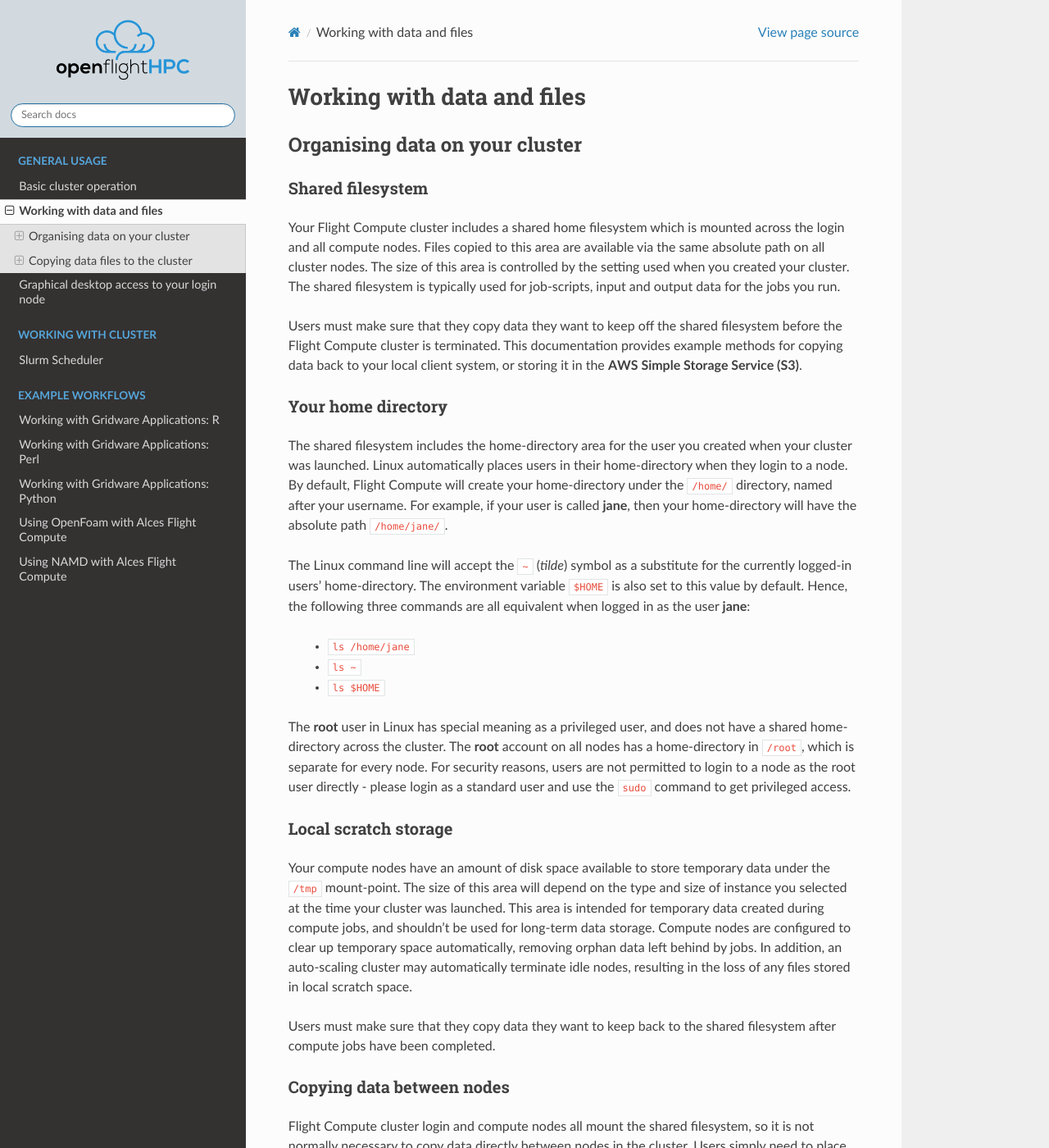
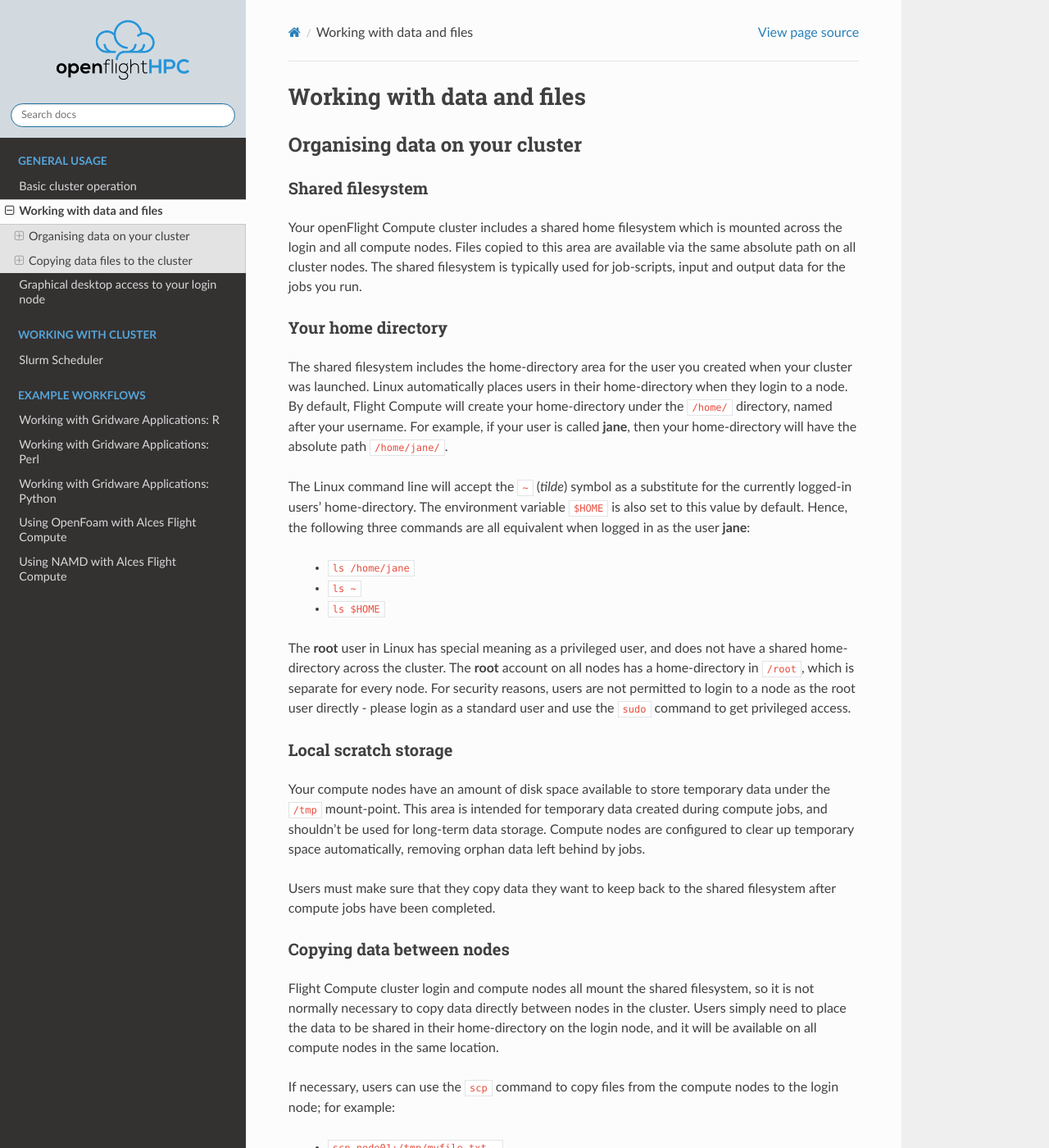
Before and after one commit to openflighthpc/use.openflighthpc.org, a Sphinx documentation site: the page built from docs/source/general-usage/data_basics.rst, in a window 1280 px wide and 1400 px high. Shown: the whole window at 82% size. Built offline with Sphinx 7.4.7 and the Read the Docs theme 2.0.0, drawn with Linux system fonts in a browser that asks for light colours; some of the changed lines change nothing that is shown; some of the changed text lies outside the part shown.

Commit message:
Update data usage instructions

```diff
--- a/docs/source/general-usage/data_basics.rst
+++ b/docs/source/general-usage/data_basics.rst
@@ -10,9 +10,7 @@
 Shared filesystem
 -----------------
 
-Your Flight Compute cluster includes a shared home filesystem which is mounted across the login and all compute nodes. Files copied to this area are available via the same absolute path on all cluster nodes. The size of this area is controlled by the setting used when you created your cluster. The shared filesystem is typically used for job-scripts, input and output data for the jobs you run.
-
-Users must make sure that they copy data they want to keep off the shared filesystem before the Flight Compute cluster is terminated. This documentation provides example methods for copying data back to your local client system, or storing it in the **AWS Simple Storage Service (S3)**.
+Your openFlight Compute cluster includes a shared home filesystem which is mounted across the login and all compute nodes. Files copied to this area are available via the same absolute path on all cluster nodes. The shared filesystem is typically used for job-scripts, input and output data for the jobs you run.
 
 Your home directory
 -------------------
@@ -32,7 +30,7 @@
 Local scratch storage
 ---------------------
 
-Your compute nodes have an amount of disk space available to store temporary data under the ``/tmp`` mount-point. The size of this area will depend on the type and size of instance you selected at the time your cluster was launched. This area is intended for temporary data created during compute jobs, and shouldn't be used for long-term data storage. Compute nodes are configured to clear up temporary space automatically, removing orphan data left behind by jobs. In addition, an auto-scaling cluster may automatically terminate idle nodes, resulting in the loss of any files stored in local scratch space.
+Your compute nodes have an amount of disk space available to store temporary data under the ``/tmp`` mount-point. This area is intended for temporary data created during compute jobs, and shouldn't be used for long-term data storage. Compute nodes are configured to clear up temporary space automatically, removing orphan data left behind by jobs.
 
 Users must make sure that they copy data they want to keep back to the shared filesystem after compute jobs have been completed.
 
@@ -44,13 +42,13 @@
 
 If necessary, users can use the ``scp`` command to copy files from the compute nodes to the login node; for example:
 
- - ``scp ip-10-75-0-235:/tmp/myfile.txt .``
+ - ``scp node01:/tmp/myfile.txt .``
 
-Alternatively, users could login to the compute node (e.g. ``ssh ip-10-75-0-235``) and copy the data back to the shared filesystem on the node:
+Alternatively, users could login to the compute node (e.g. ``ssh node01``) and copy the data back to the shared filesystem on the node:
 
 .. code:: bash
 
-    ssh ip-10-75-0-235
+    ssh node01
     cp /tmp/myfile ~/myfile
 
 
@@ -145,7 +143,7 @@
 .. hint:: Storage services that are compatible with standard protocols such as ``S3`` and ``SWIFT`` should be compatible with the tools provided on an Alces Flight cluster. Configure the ``service address`` or ``Authentication Endpoint`` appropriately for your chosen storage provider in order to use third-party services.
 
 
-Using alces storage commands
+Using flight storage commands
 ----------------------------
 
 Your Flight Compute cluster includes command-line tools which can be used to enable access to existing **AWS S3**, **Swift** and **Dropbox** accounts. Object storage services which are compatible with S3 or Swift can also be configured. For example - a Ceph storage platform with a compatible **RADOS-gateway** can be accessed using S3 support. To enable access to these services, users must first enable them with the following commands:
@@ -164,12 +162,12 @@
 
 .. code:: bash
 
-    [alces@login1(scooby) ~]$ alces storage configure my-s3area1 s3
+    [alces@login1(scooby) ~]$ flight storage configure my-s3area1 s3
     Display name [my-s3area1]:
     Access key: PZHAA6I2OEDF9F2RQS8Q
     Secret key: ********************
     Service address [s3.amazonaws.com]:
-    alces storage configure: storage configuration complete
+    flight storage configure: storage configuration complete
 
 .. note:: If using a Ceph filesystem with a RADOS-gateway, enter the hostname of your gateway service as the ``Service address`` configuration item. For Amazon S3 based storage, choose the default service address.
 
@@ -177,18 +175,18 @@
 
 .. code:: bash
 
-    [alces@login1(scooby) ~]$ alces storage configure my-swift swift
+    [alces@login1(scooby) ~]$ flight storage configure my-swift swift
     Display name [my-swift]:
     Username: SLOS9275161
     API key: ********************
     Authentication endpoint: https://lon02.objectstorage.softlayer.net/auth/v1.0/
-    alces storage configure: storage configuration complete
+    flight storage configure: storage configuration complete
 
 When configuring a Dropbox account, the user is provided with a URL that must be copied and pasted into a browser session on their local client machine:
 
 .. code:: bash
 
-    [alces@login1(scooby) ~]$ alces storage configure mydb dropbox
+    [alces@login1(scooby) ~]$ flight storage configure mydb dropbox
     Display name [mydb]:
     Please visit the following URL in your browser and click 'Authorize':
 
@@ -203,17 +201,17 @@
 
 .. code:: bash
 
-    [alces@login1(scooby) ~]$ alces storage use my-s3area1
-    alces storage use: storage configuration 'my-s3area1' now set as default
+    [alces@login1(scooby) ~]$ flight storage use my-s3area1
+    flight storage use: storage configuration 'my-s3area1' now set as default
 
 From the command-line, users can upload and download data from their configured storage areas. To upload data to an object storage area, use the ``alces storage put <local-file> <object-name>`` command; e.g.
 
 .. code:: bash
 
-    [alces@login1(scooby) ~]$ alces storage put mydatafile datafile-may2016
-    alces storage put: mydatafile -> datafile-may2016
+    [alces@login1(scooby) ~]$ flight storage put mydatafile datafile-may2016
+    flight storage put: mydatafile -> datafile-may2016
 
-    [alces@login1(scooby) ~]$ alces storage ls
+    [alces@login1(scooby) ~]$ flight storage ls
     2012-08-23 17:08        DIR   Public
     2016-05-14 16:10       1335   datafile-may2016
     2012-08-23 17:08     246000   Getting Started.pdf
@@ -225,8 +223,8 @@
 
 .. code:: bash
 
-    [alces@login1(scooby) ~]$ alces storage get "Getting Started.pdf" instructions.pdf
-    alces storage get: Getting Started.pdf -> /home/alces/instructions.pdf
+    [alces@login1(scooby) ~]$ flight storage get "Getting Started.pdf" instructions.pdf
+    flight storage get: Getting Started.pdf -> /home/alces/instructions.pdf
 
     [alces@login1(scooby) ~]$ file instructions.pdf
     instructions.pdf: PDF document, version 1.4
@@ -238,13 +236,13 @@
 
 .. code:: bash
 
-    [alces@login1(scooby) data]$ alces storage mb newdata
-    alces storage mkbucket: created bucket newdata
+    [alces@login1(scooby) data]$ flight storage mb newdata
+    flight storage mkbucket: created bucket newdata
 
-    [alces@login1(scooby) data]$ alces storage put datafile2 newdata/datafile2
-    alces storage put: datafile2 -> newdata/datafile2
+    [alces@login1(scooby) data]$ flight storage put datafile2 newdata/datafile2
+    flight storage put: datafile2 -> newdata/datafile2
 
-    [alces@login1(scooby) data]$ alces storage ls newdata
+    [alces@login1(scooby) data]$ flight storage ls newdata
     2016-05-14 16:14   20971520   datafile2
 
     [alces@login1(scooby) data]$
@@ -254,12 +252,12 @@
 
 .. code:: bash
 
-    [alces@login1(scooby) ~]$ alces storage put -r datadir datadir2
-    alces storage put: datadir/datafile2 -> datadir2/datafile2
-    alces storage put: datadir/datafile3 -> datadir2/datafile3
-    alces storage put: datadir/datafile4 -> datadir2/datafile4
-    alces storage put: datadir/datafile5 -> datadir2/datafile5
-    alces storage put: datadir/datafile6 -> datadir2/datafile6
+    [alces@login1(scooby) ~]$ flight storage put -r datadir datadir2
+    flight storage put: datadir/datafile2 -> datadir2/datafile2
+    flight storage put: datadir/datafile3 -> datadir2/datafile3
+    flight storage put: datadir/datafile4 -> datadir2/datafile4
+    flight storage put: datadir/datafile5 -> datadir2/datafile5
+    flight storage put: datadir/datafile6 -> datadir2/datafile6
 
     [alces@login1(scooby) ~]$
 
```
Also changed, not shown: docs/source/general-usage/winscpconfig.jpg (added), docs/source/general-usage/winscpcopyfiles.jpg (added).
